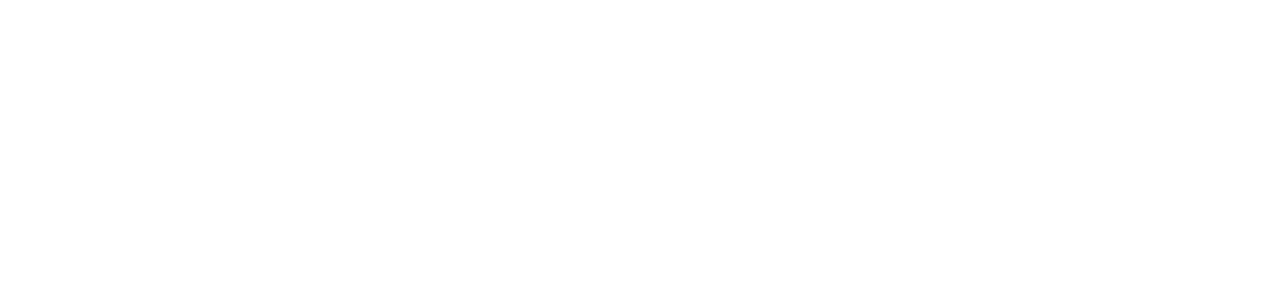
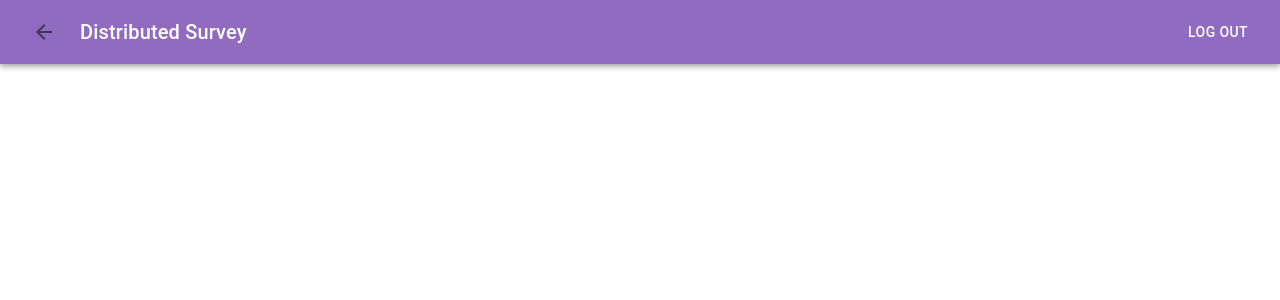
Before and after one commit to adamwar-dev/surveySystemFrontend, a React (Create React App) app in the folder my-app/: page /survey/distributed in a window 1280 px wide. Shown: the top 300 px of the page. Built offline with nearby package versions, Linux system fonts and the light colour scheme.

Commit message:
added empty survey template with navBar

```diff
--- a/my-app/src/App.tsx
+++ b/my-app/src/App.tsx
@@ -5,6 +5,7 @@
 import { Profile } from './pages/Profile';
 import { CreateSurvey } from './pages/CreateSurvey';
 import { HistorySurvey } from './pages/HistorySurvey';
+import { Survey } from './pages/Survey';
 
 
 class App extends React.Component {
@@ -24,6 +25,8 @@
 					<Route path={'/profile'}>
 						<Profile/>
 					</Route>
+					<Route exact path={'/survey/:id'} render={(props) => (
+    					<Survey surveyType={props.match.params.id}/>)} />
 				</Switch>
 			</Router>
 		);
--- a/my-app/src/pages/CreateSurvey.tsx
+++ b/my-app/src/pages/CreateSurvey.tsx
@@ -14,13 +14,13 @@
 				<Box sx={{ flexGrow: 1, width:'100%', height:'85vh'}}>
 					<Grid container spacing={10} columnSpacing={{ xs: 1, sm: 2, md: 3 }} sx={{mb:'30px'}}>
 					<Grid item xs={12} sm={6} md={4}>
-							<Tile primaryText='Public Survey' linkTo='' icon={<PublicRoundedIcon sx={{color: '#916BBF'}} fontSize={'large'}/>}/>
+							<Tile primaryText='Public Survey' linkTo='/survey/public' icon={<PublicRoundedIcon sx={{color: '#916BBF'}} fontSize={'large'}/>}/>
 						</Grid>
 						<Grid item xs={12} sm={6} md={4}>
-							<Tile primaryText='Private Survey' linkTo='' icon={<PublicOffRoundedIcon sx={{color: '#916BBF'}} fontSize={'large'}/>}/>
+							<Tile primaryText='Private Survey' linkTo='/survey/private' icon={<PublicOffRoundedIcon sx={{color: '#916BBF'}} fontSize={'large'}/>}/>
 						</Grid>
 						<Grid item xs={12} sm={12} md={4}>
-							<Tile primaryText='Distributed Survey' linkTo='' icon={<SupervisorAccountRoundedIcon sx={{color: '#916BBF'}} fontSize={'large'}/>}/>
+							<Tile primaryText='Distributed Survey' linkTo='/survey/distributed' icon={<SupervisorAccountRoundedIcon sx={{color: '#916BBF'}} fontSize={'large'}/>}/>
 						</Grid>
 					</Grid>
 				</Box>
--- /dev/null
+++ b/my-app/src/pages/Survey.tsx
@@ -0,0 +1,31 @@
+import * as React from 'react';
+import { NavBar } from '../components/NavBar';
+
+interface SurveyProps {
+	surveyType: string;
+}
+
+export class Survey extends React.Component<SurveyProps> {
+	public constructor(props: SurveyProps) {
+		super(props);
+	}
+
+	public render () {
+		const {
+			surveyType,
+		} = this.props;
+		return (
+			<React.Fragment>
+                <NavBar
+					backArrowVisable={true}
+					barText={surveyType === 'public' ?
+					'Public Survey' :
+					surveyType === 'private' ?
+						'Private Survey' :
+						'Distributed Survey'
+					}
+					linkTo='/'/>
+            </React.Fragment>
+		);
+	}
+}
```
